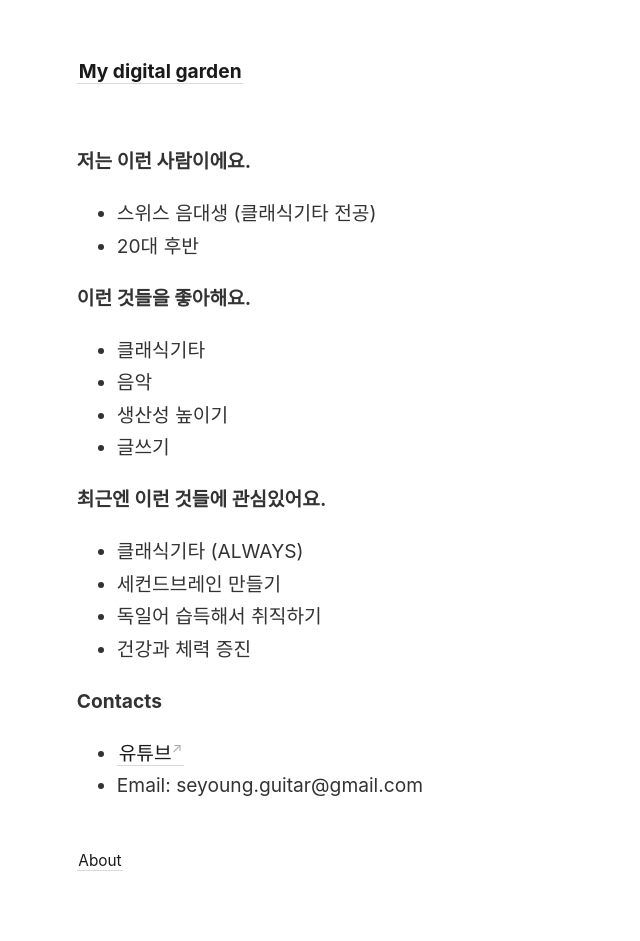
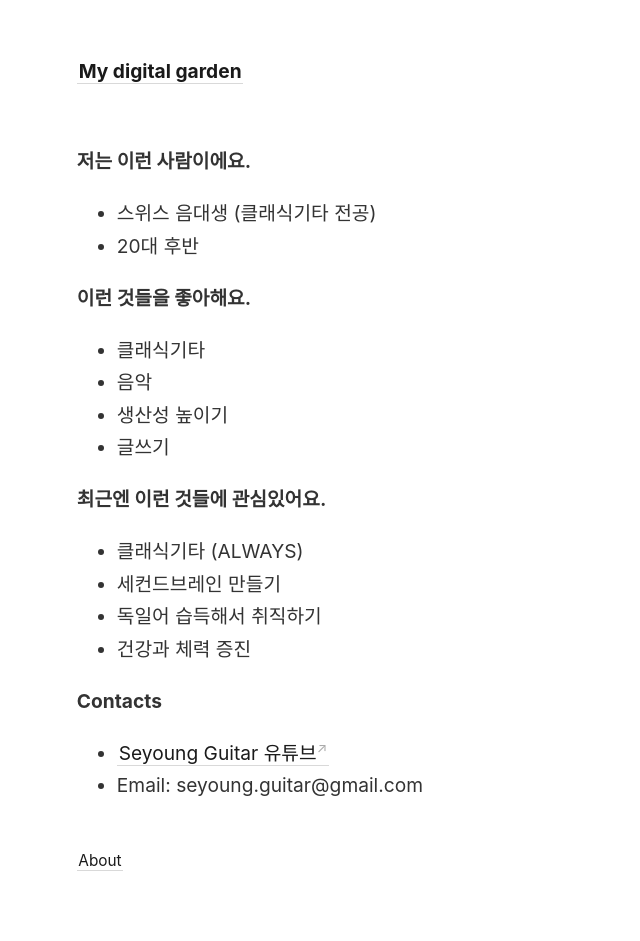
Before and after one commit to seyounggt/Seyoung-s-Digital-Garden, a Jekyll site: the page built from _pages/about.md, in a window 1280 px wide. Shown: the whole page, without its empty margins (0-640 px from the left). Built offline with Jekyll 4.4.1, drawn with Linux system fonts in a browser that asks for light colours.

Commit message:
Update about.md

```diff
--- a/_pages/about.md
+++ b/_pages/about.md
@@ -21,5 +21,5 @@ permalink: /about
 - 건강과 체력 증진
 
 **Contacts**
-- [유튜브](https://www.youtube.com/@000_guitar)
+- [Seyoung Guitar 유튜브](https://www.youtube.com/@000_guitar)
 - Email: seyoung.guitar@gmail.com
```
